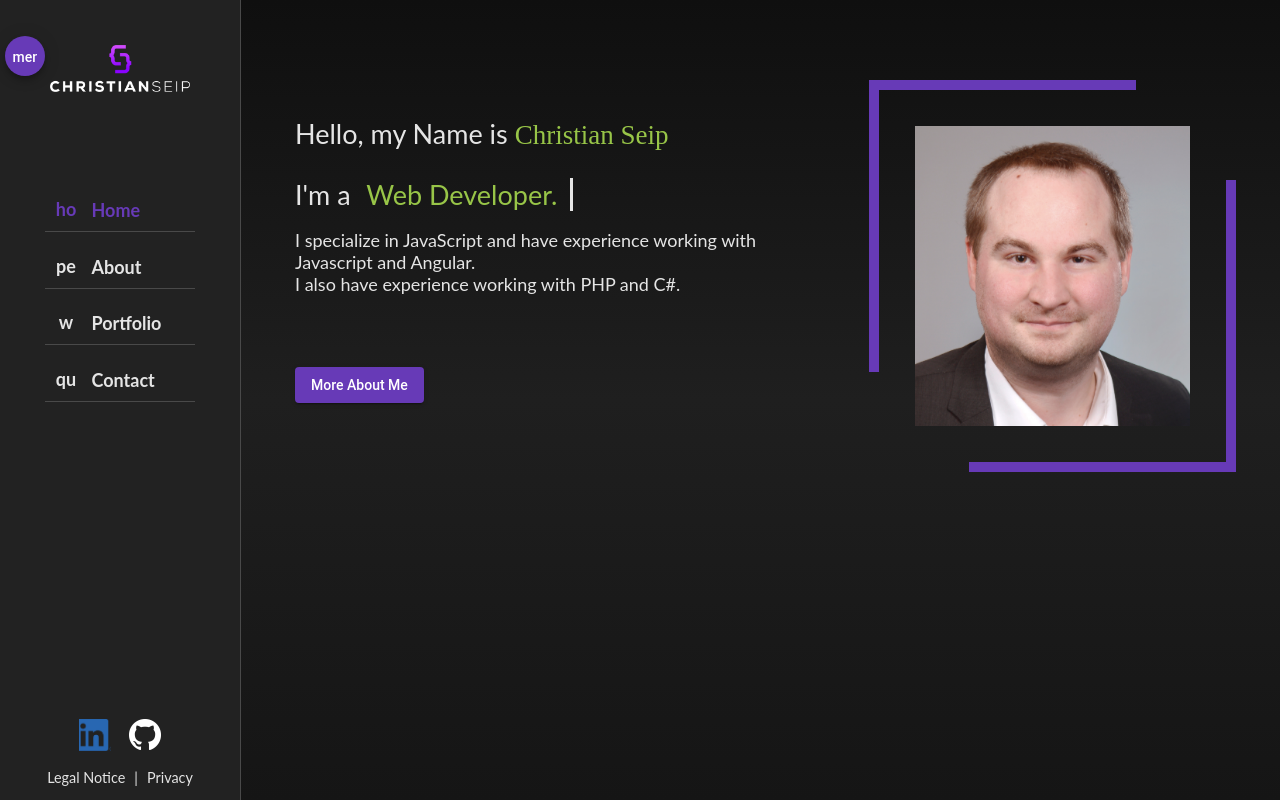
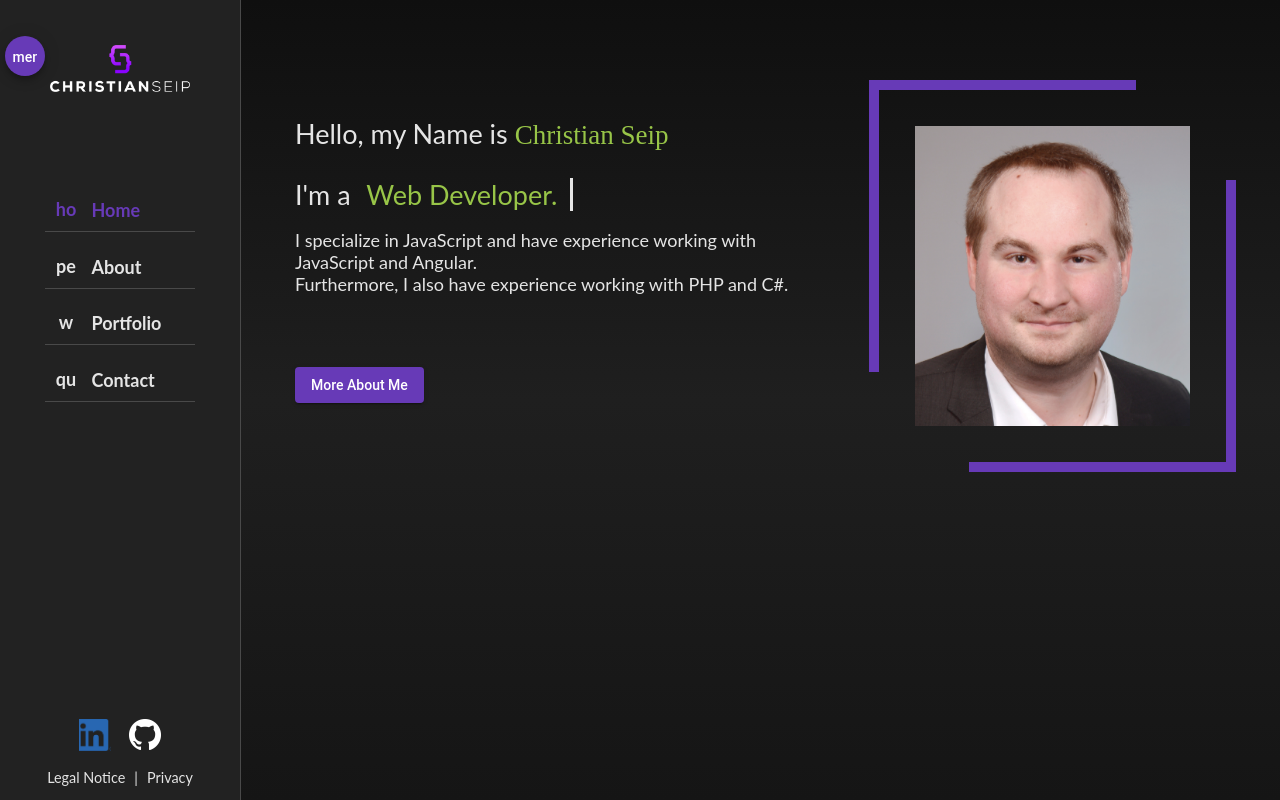
Before and after one commit to ChristianSeip/Portfolio, an Angular app: page / in a window 1280 px wide. Built offline with nearby package versions, Linux system fonts and the light colour scheme; a web font is replaced by a local one.

Commit message:
Fixed grammatical and spelling mistakes.

```diff
--- a/src/app/pages/about/about.component.html
+++ b/src/app/pages/about/about.component.html
@@ -5,8 +5,8 @@
     <div class="inner-container">
       <div class="intro">
         <p>
-          I am a German speaking Web Developer with experience in building web apps with JavaScript, PHP & Angular.
-          You can find my projects that include responsive websites and business apps in my public porftolio.
+          I am a German-speaking Web Developer with experience in building web apps with JavaScript, PHP & Angular.
+          You can find my projects that include responsive websites and business apps in my public portfolio.
           I started my IT journey coding small websites and applications at home and then decided to get professional
           training and build projects.<br>
           This is the reason, why I completed further training as a <a href="assets/downloads/CS-Cert.jpg">C# software
--- a/src/app/pages/home/home.component.html
+++ b/src/app/pages/home/home.component.html
@@ -7,8 +7,8 @@
       </div>
 
       <p>
-        I specialize in JavaScript and have experience working with Javascript and Angular.<br>
-        I also have experience working with PHP and C#.
+        I specialize in JavaScript and have experience working with JavaScript and Angular.<br>
+        Furthermore, I also have experience working with PHP and C#.
       </p>
     </div>
 
```
